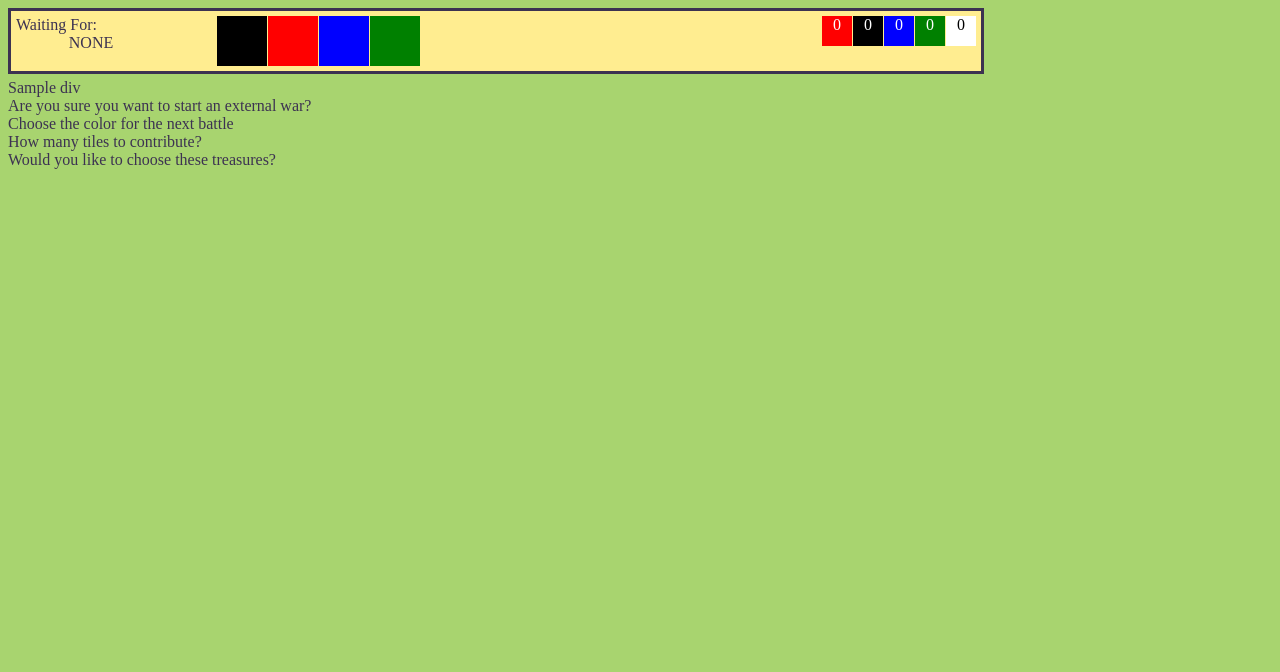
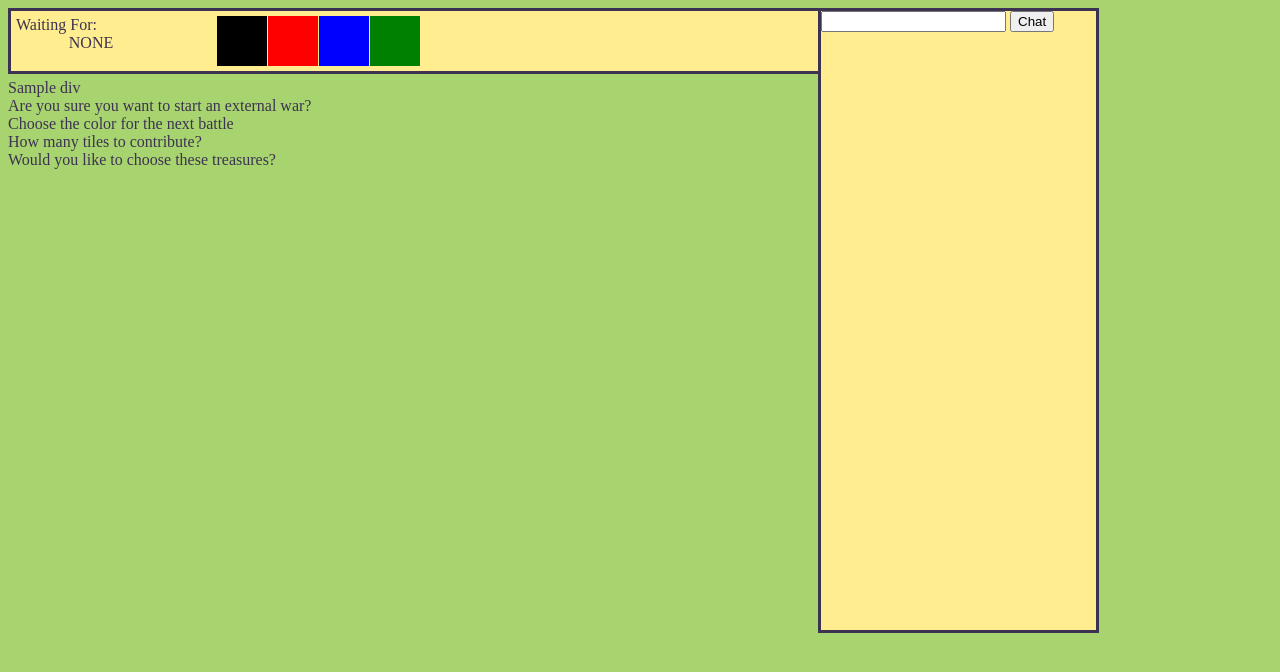
Before and after one commit to chellmuth/tigris-and-euphrates, a Python web app: template templates/board_test.html in a window 1280 px wide. Shown: the top 672 px of the page. Run offline with Jinja, Linux system fonts and the light colour scheme; the template is opened without the code that fills it: most values are stand-ins (such as "Sample title", 1, 10 or a date in 2020).

Commit message:
Chat: Implement game-by-game realtime chat.

```diff
--- a/game/models.py
+++ b/game/models.py
@@ -166,3 +166,9 @@ class CivBag(models.Model):
             return TempleCiv(self.temple_start - self.temple_remaining - 1)
 
         assert(0)
+
+class Chat(models.Model):
+    message = models.CharField(maxlength=100)
+    game = models.ForeignKey(Game)
+    player = models.ForeignKey(Player)
+    time = models.DateTimeField(auto_now_add=True)
--- a/templates/board_test.html
+++ b/templates/board_test.html
@@ -50,6 +50,16 @@
 
 .droppable-hover {
    background-color: yellow;
+}
+
+#chat-window {
+  position: absolute;
+  top: -71px;
+  left: 810px;
+  width: 275px;
+  height: 619px;
+  border: 3px solid #3C3251;
+  background: #FFED90;
 }
 
 #board {
@@ -558,7 +568,11 @@ function setup_stomp() {
 
   };
   stomp.onclose = function(code) {
-
+      alert("trying to reconnect...");
+      stomp.subscribe(
+        '/home/cjh/{{ game_id }}',
+        {exchange:''}
+      );
   };
   stomp.onerror = function(error) {
       alert("onerror: " + error);
@@ -567,16 +581,21 @@ function setup_stomp() {
       alert("onerrorframe: " + frame.body);
   };
   stomp.onconnectedframe = function() {
-      stomp.subscribe('/home/cjh',
+      stomp.subscribe(
+        '/home/cjh/{{ game_id }}',
         {exchange:''}
       );
-
   };
   stomp.onmessageframe = function(frame) {
       call_json();
+      $.getJSON(
+        '/get_chat/{{ game_id }}/' + cur_chat_id + '/',
+        parse_chat
+      );
   };
 
-  stomp.connect('localhost',
+  stomp.connect(
+    'localhost',
     61613,
     '{{ game_id }}-{{ player_no }}',
     'testpw'
@@ -590,6 +609,11 @@ function call_json() {
   $(document).ready(function(){
     setup_stomp();
     call_json();
+
+    $.getJSON(
+      '/get_chat/{{ game_id }}/0/',
+      parse_chat
+    );
 
     for(var i={{ num_players }} + 1; i<= 4; i++) {
       $("#status_player_" + i).hide();
@@ -932,6 +956,34 @@ function call_json() {
 <div id="commit_choices" title="Choose Number of Tiles!">How many tiles to contribute?</div>
 <div id="confirm_treasure">Would you like to choose these treasures?</div>
 
+<div id="chat-window">
+    <form action="javascript: chat_submit();">
+        <input id="chat-text" type="text" name="chat" />
+        <input id="chat-submit" value="Chat" type="submit" name="Submit" />
+    </form>
+        <script>
+            var cur_chat_id = 0;
+            function chat_submit() {
+              $.getJSON(
+                '/chat/{{ game_id }}/{{ player_no }}/' + cur_chat_id + '/',
+                 { 'chat': $("#chat-text").val() },
+                 parse_chat
+              );
+            }
+
+            function parse_chat(data) {
+              if (data['old_chat_id'] != cur_chat_id) {
+                // XXX should iterate over the diff too lazy to implement though.
+                return;
+              }
+              $.each(data['chats'], function(i, chat) { $("#chat-window").append(chat + "<br />"); });
+              cur_chat_id = data['new_chat_id'];
+            }
+
+        </script>
+    </form>
+</div>
+
 </div>
 
 <div id="ruler-bin">
--- a/urls.py
+++ b/urls.py
@@ -1,7 +1,9 @@
 from django.conf.urls.defaults import *
-from tigris.views import print_custom_css_board, game_state_json, drop_civ, create_game, drop_ruler, external_war, choose_color, attack_commit, defend_commit, internal_attack, internal_defend, choose_treasure, splash, show_games, reposition_ruler, reposition_ruler_war, remove_ruler, drop_tiles
+from tigris.views import print_custom_css_board, game_state_json, drop_civ, create_game, drop_ruler, external_war, choose_color, attack_commit, defend_commit, internal_attack, internal_defend, choose_treasure, splash, show_games, reposition_ruler, reposition_ruler_war, remove_ruler, drop_tiles, chat, get_chat
 
 urlpatterns = patterns('',
+    (r'^chat/(\d+)/(\d+)/(\d+)/$', chat),
+    (r'^get_chat/(\d+)/(\d+)/$', get_chat),
     (r'^game/(\d+)/(\d+)/$', print_custom_css_board, { 'rows': 11, 'cols': 16, 'size': 50 }),
     (r'^game_state_json/(\d+)/(\d+)/$', game_state_json),
     (r'^drop_civ/(\d+)/(\d+)/[^\d]+(\d+)/(\d+)/$', drop_civ),
```
Also changed, not shown: tigris_stomper.py (+8 -9 lines), views.py (+39 -14 lines). Lines whose indentation alone changed are shown as unchanged.
